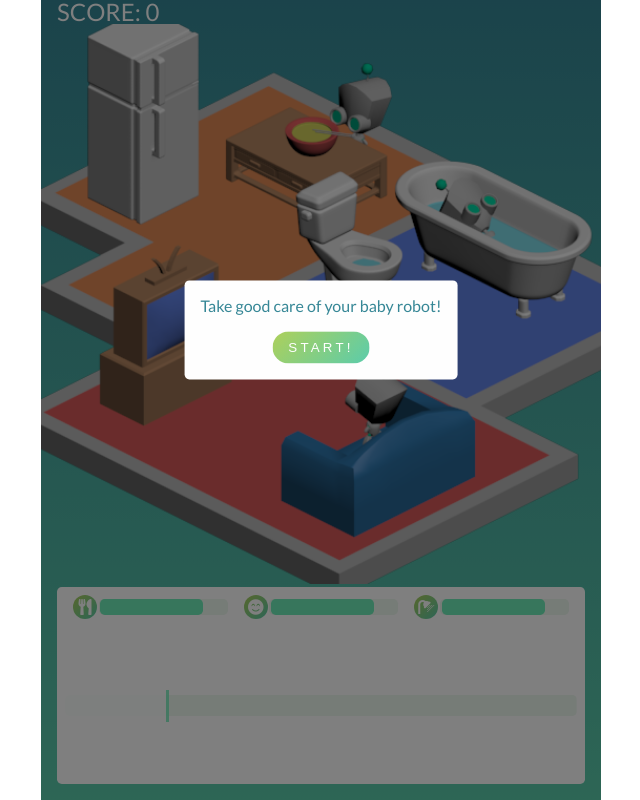
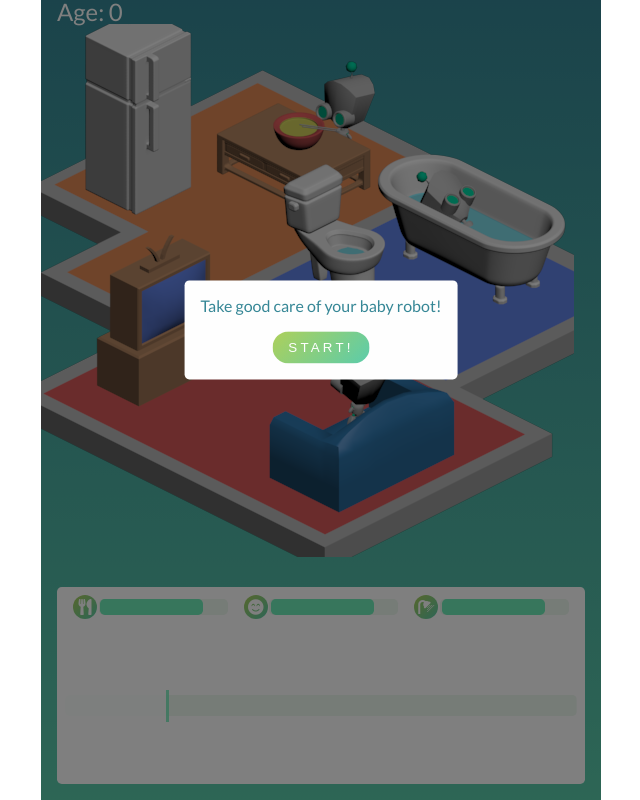
Before and after one commit to maladr0it/metal-baby, a React (Create React App) app: page / in a window 1280 px wide. Shown: the whole page, without its empty margins (319-959 px from the left). Built offline with nearby package versions, Linux system fonts and the light colour scheme.

Commit message:
add blank pixel image placeholder

```diff
--- a/src/components/HouseMap.jsx
+++ b/src/components/HouseMap.jsx
@@ -2,8 +2,11 @@ import React, { useContext } from "react";
 import styled from "styled-components";
 
 import { taskAdded } from "../actions";
+import { getCurrentTask } from "../selectors";
 import { EAT, BATHE, PLAY, IDLE } from "../constants/taskTypes";
 import GameStateContext from "./GameStateContext";
+
+import BlankPixel from "../assets/blank_pixel.png";
 
 import EatImage from "../assets/test_map3.png";
 import BatheImage from "../assets/test_map4.png";
@@ -38,16 +41,25 @@ const Container = styled.div`
     left: 60%;
   }
 `;
+// A square image to make room for the image before it loads in
+const ImageBoundsPusher = styled.img`
+  width: 100%;
+`;
 
-const StyledImg = styled.img`
-  width: 100%;
+const MapImageContainer = styled.div`
+  position: absolute;
+  top: 0;
+  img {
+    width: 100%;
+  }
 `;
 
 const HouseMap = () => {
   const { state, dispatch } = useContext(GameStateContext);
   const { playing } = state;
-  const currentTask = state.tasks[state.time];
-  const taskImage = taskImageMap[currentTask];
+
+  const currentTask = getCurrentTask(state);
+  const TaskImage = taskImageMap[currentTask];
 
   const eat = () => {
     dispatch(taskAdded(EAT));
@@ -61,7 +73,10 @@ const HouseMap = () => {
 
   return (
     <Container>
-      <StyledImg src={taskImage} />
+      <ImageBoundsPusher src={BlankPixel} />
+      <MapImageContainer>
+        <img src={TaskImage} alt="game state" />
+      </MapImageContainer>
       {playing && (
         <>
           <Button className="eat" onClick={eat}>
--- a/src/components/Modal/GameOverScreen.jsx
+++ b/src/components/Modal/GameOverScreen.jsx
@@ -1,10 +1,10 @@
-import React, { useContext } from 'react';
-import styled from 'styled-components';
+import React, { useContext } from "react";
+import styled from "styled-components";
 
-import Button from '../Button';
-
-import { gameStarted } from '../../actions';
-import GameStateContext from '../GameStateContext';
+import { gameStarted } from "../../actions";
+import { getAge, getZeroNeed } from "../../selectors";
+import GameStateContext from "../GameStateContext";
+import Button from "../Button";
 
 const Container = styled.div`
   padding: 1rem;
@@ -19,12 +19,23 @@ const Container = styled.div`
   }
 `;
 
+const gameOverMessageMap = {
+  hunger: `Your baby died of hunger`,
+  hygiene: `Your baby died from poor hygiene`,
+  fun: `Your baby died of boredom...`
+};
+
 const GameOverScreen = () => {
-  const { dispatch } = useContext(GameStateContext);
+  const { state, dispatch } = useContext(GameStateContext);
+  const age = getAge(state);
+  const gameOverType = getZeroNeed(state);
+  const message = gameOverMessageMap[gameOverType];
+
   return (
     <Container>
       <h1>GAME_OVER</h1>
-      <p>You died of dysentry</p>
+      <p>Your baby lived to be {age} years old.</p>
+      <p>{message}</p>
       <Button onClick={() => dispatch(gameStarted())}>RESTART</Button>
     </Container>
   );
--- a/src/components/Score.jsx
+++ b/src/components/Score.jsx
@@ -1,7 +1,7 @@
 import React, { useContext } from "react";
 import styled from "styled-components";
 
-import { ticksPerYear } from "../gameConfig";
+import { getAge } from "../selectors";
 import GameStateContext from "./GameStateContext";
 
 const Container = styled.div`
@@ -18,12 +18,11 @@ const Debug = styled.span`
 
 const Score = () => {
   const { state } = useContext(GameStateContext);
-  const { time } = state;
-  const age = Math.floor(time / ticksPerYear);
+  const age = getAge(state);
 
   return (
     <Container>
-      <span>SCORE: {age}</span>
+      <span>Age: {age}</span>
     </Container>
   );
 };
--- /dev/null
+++ b/src/selectors.js
@@ -0,0 +1,13 @@
+import { ticksPerYear } from "./gameConfig";
+
+export const getAge = state => Math.floor(state.time / ticksPerYear);
+
+export const getCurrentTask = state => state.tasks[state.time];
+
+// for determining game-over type
+export const getZeroNeed = state => {
+  const [zeroNeed] = Object.entries(state.needs).find(
+    ([, value]) => value <= 0
+  );
+  return zeroNeed;
+};
```
Also changed, not shown: src/assets/blank_pixel.png (added).
